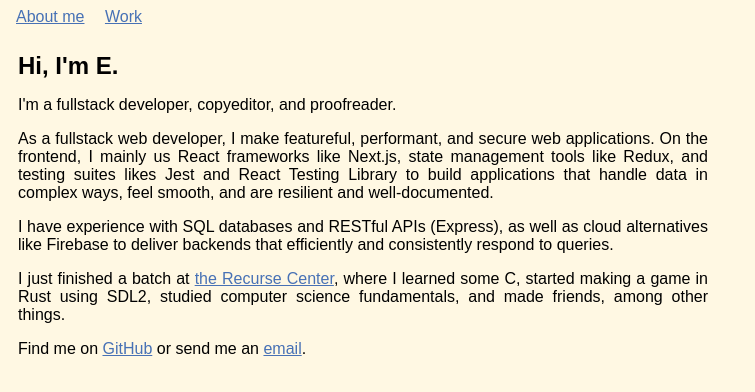
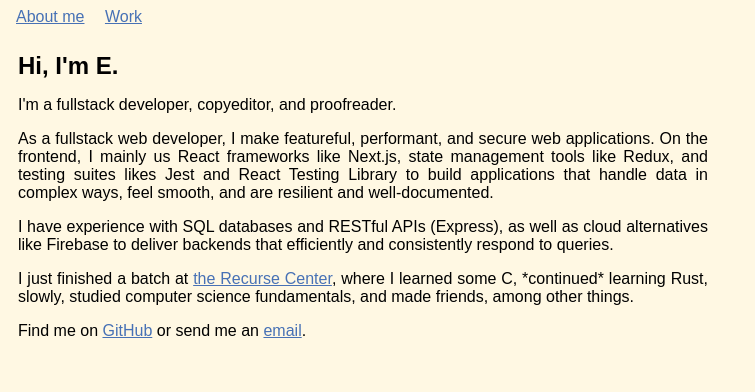
Before and after one commit to eee-vvv/e-page, a plain HTML site: page index.html in a window 1280 px wide. Shown: the whole page, without its empty margins (0-755 px from the left). Drawn offline with Linux system fonts and the light colour scheme.

Commit message:
another change oct update

```diff
--- a/index.html
+++ b/index.html
@@ -33,9 +33,8 @@
     <p>
       I just finished a batch at
       <a target="_blank" href="https://www.recurse.com" target="_blank">the Recurse Center</a>,
-      where I learned some C, started making a game in Rust using SDL2, studied
-      computer science fundamentals, and made friends,
-      among other things.
+      where I learned some C, *continued* learning Rust, slowly, studied
+      computer science fundamentals, and made friends, among other things.
     </p>
     <p>Find me on <a target="_blank" href="https://github.com/eee-vvv">GitHub</a> or send me an <a
         href="mailto:info@e-anderson.dev">email</a>.</p>
```
